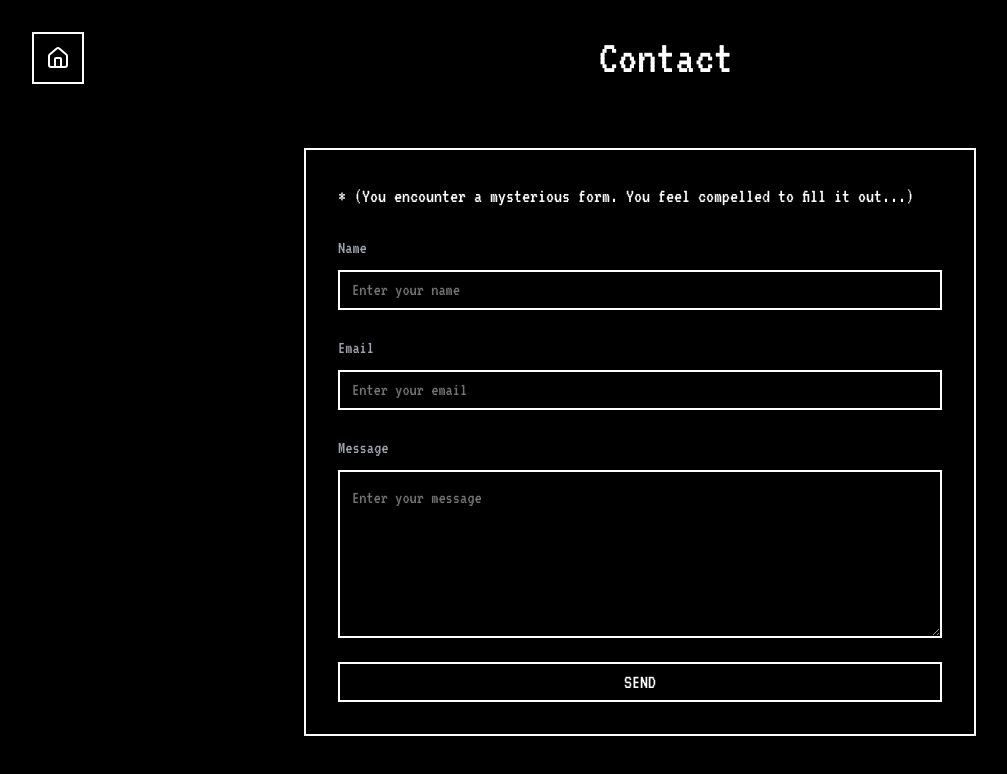
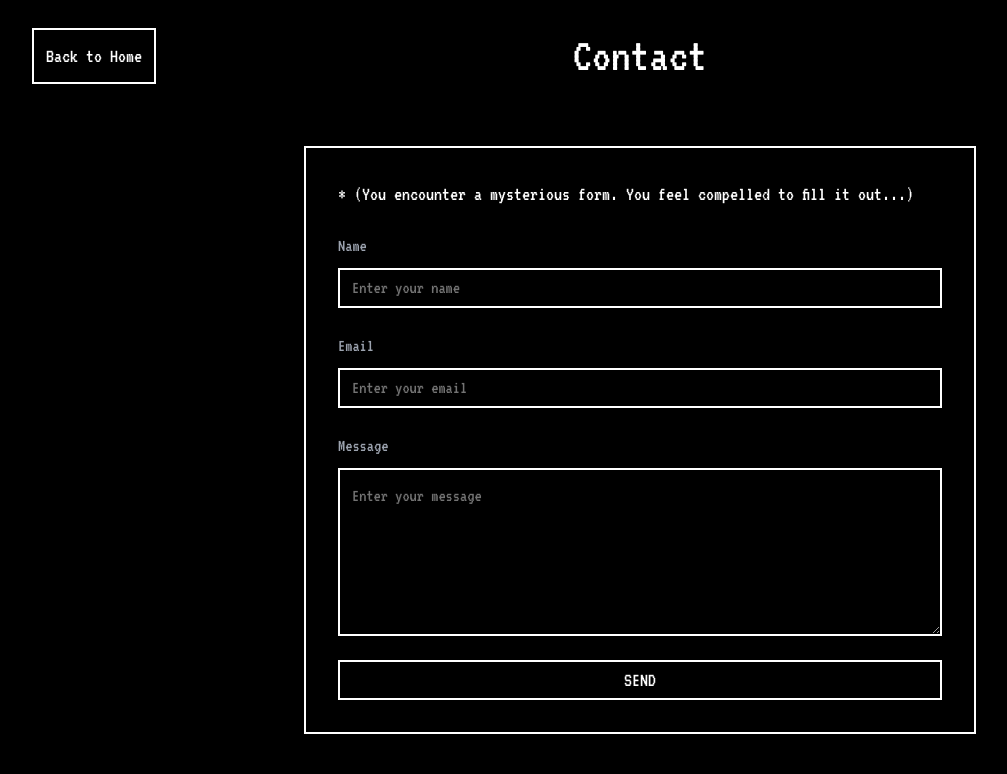
Before and after one commit to aykk/utale_portfolio, a Next.js app in the folder my-app/: page /contact in a window 1280 px wide. Shown: the top 774 px of the page, without its empty margins (0-1007 px from the left). Built offline with nearby package versions, Linux system fonts and the light colour scheme.

Commit message:
contact form fixed

```diff
--- a/my-app/src/components/contact.tsx
+++ b/my-app/src/components/contact.tsx
@@ -6,7 +6,6 @@ import { useRouter } from 'next/navigation'
 import { Input } from "@/components/ui/input"
 import { Textarea } from "@/components/ui/textarea"
 import { Button } from "@/components/ui/button"
-import { Home } from 'lucide-react'
 
 const vt323 = VT323({ weight: '400', subsets: ['latin'] })
 
@@ -35,15 +34,14 @@ export function ContactComponent() {
   return (
     <div className={`min-h-screen bg-black text-white ${vt323.className} flex flex-col`}>
       <div className="flex-1 flex flex-col p-8">
-        <div className="flex justify-between items-center mb-8">
+        <div className="relative mb-8">
           <button
             onClick={handleBackToHome}
-            className="retro-button bg-transparent p-2"
-            aria-label="Back to Home"
+            className="retro-button bg-transparent text-xl py-2 px-4 absolute left-0 top-1/2 transform -translate-y-1/2"
           >
-            <Home size={24} />
+            Back to Home
           </button>
-          <h1 className="text-5xl text-center flex-grow">Contact</h1>
+          <h1 className="text-5xl text-center">Contact</h1>
         </div>
 
         <div className="flex-1 flex flex-col justify-center">
```
